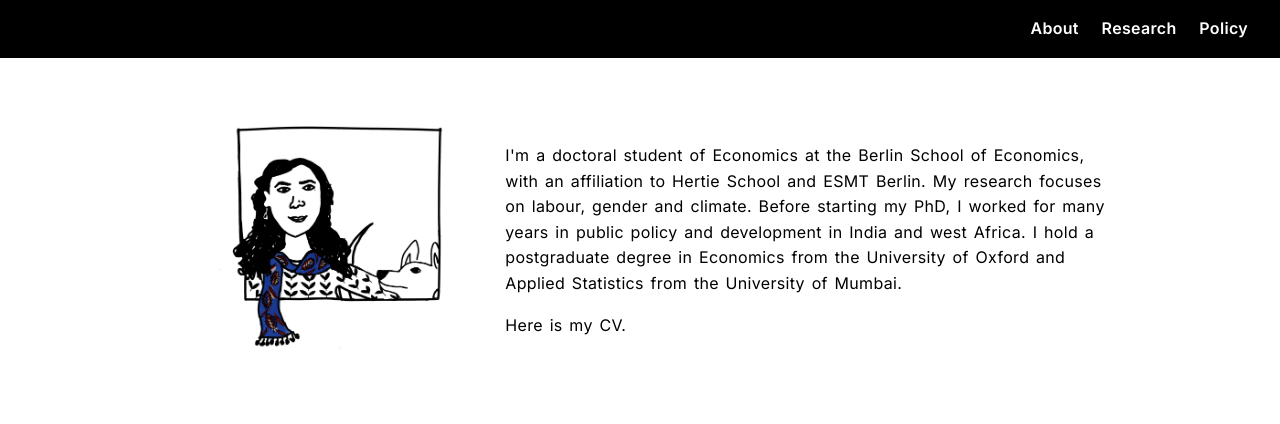
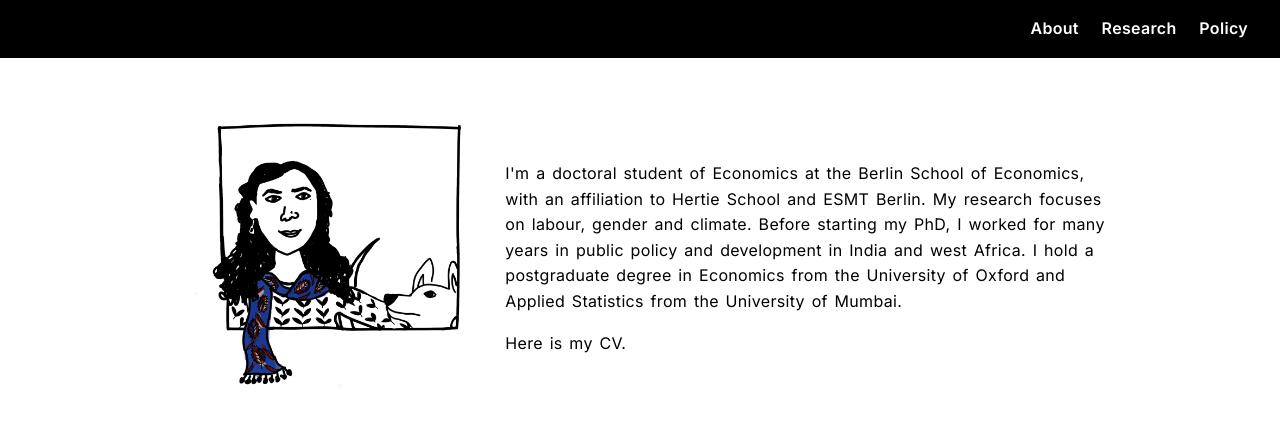
Before and after one commit to snehapmenon/snehapmenon.github.io, a Jekyll site: the page built from index.md, in a window 1280 px wide. Shown: the top 424 px of the page. Built offline with Jekyll 4.4.1, drawn with Linux system fonts in a browser that asks for light colours.

Commit message:
Update index.md

```diff
--- a/index.md
+++ b/index.md
@@ -5,7 +5,7 @@ title: "Welcome"
 <div style="display: flex; flex-direction: row; gap: 2em; flex-wrap: wrap; align-items: center; padding: 2em;">
 
   <div style="flex: 1; min-width: 300px; display: flex; justify-content: center;">
-    <img src="/assets/img/profile.jpeg" alt="Profile Photo" style="width: 320px; height: auto; border-radius: 5px; margin-left: 2em;">
+    <img src="/assets/img/profile.jpeg" alt="Profile Photo" style="width: 380px; height: auto; border-radius: 5px; margin-left: 2em;">
   </div>
 
   <div style="flex: 2; min-width: 300px;">
```
